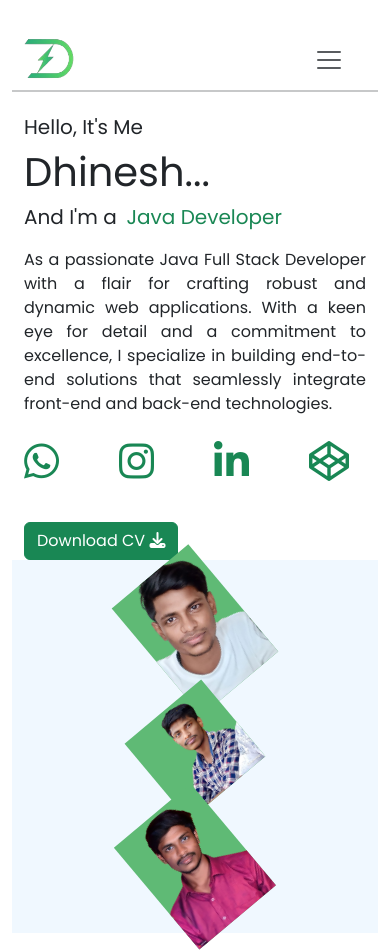
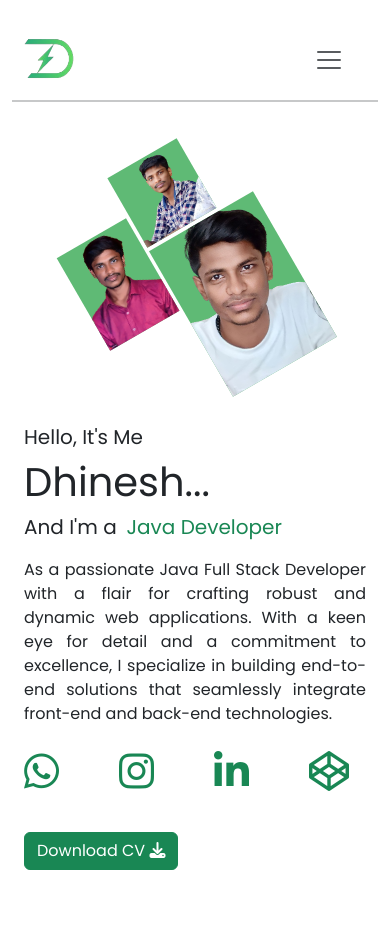
Before and after one commit to dhineshio/dhinesh_portfolio, a website: page index.html in a window 390 px wide. After the commit the page ends 870 px from the top, so only its background shows below. Drawn offline with nearby package versions, Linux system fonts and the light colour scheme.

Commit message:
Profile section add & Developed for mobile edition

```diff
--- a/Assets/scss/main.scss
+++ b/Assets/scss/main.scss
@@ -17,7 +17,7 @@
 }
 hr {
   border-width: 2px;
-  margin: 0;
+  margin: 10px 0px 0px 0px;
 }
 /*=============================================
 =             NAVBAR SECTION _ START           =
@@ -125,7 +125,6 @@ hr {
 /*=============================================
 =             HEADER SECTION _ START            =
 =============================================*/
-
 /*----------  HEADER-BOX 1  ----------*/
 .box-3 {
   display: flex;
@@ -135,6 +134,7 @@ hr {
 }
 @include media-breakpoint-up(xs) {
   .header-box-1 {
+    order: 1;
     padding-top: 20px;
     .box-1 {
       .header-text-1 {
@@ -174,6 +174,7 @@ hr {
   header {
     height: 85vh;
     .header-box-1 {
+      order: 0;
       height: 100%;
       padding-top: 50px;
       .box-1 {
@@ -212,18 +213,72 @@ hr {
 }
 /*----------  HEADER-BOX 2  ----------*/
 @include media-breakpoint-up(xs) {
+  .img-container {
+    height: 300px;
+    width: 300px;
+    overflow: hidden;
+    .img-box-1 {
+      top: 36%;
+      left: 46%;
+      img {
+        //white t shirt
+        width: 120px;
+      }
+    }
+    .img-box-2 {
+      left: 25.5%;
+      top: 17%;
+      img {
+        //shirt
+        width: 80px;
+      }
+    }
+    .img-box-3 {
+      left: 11%;
+      top: 43%;
+      img {
+        //red
+        width: 80px;
+      }
+    }
+  }
 }
 @include media-breakpoint-up(lg) {
+  .img-container {
+    .img-box-1 {
+      img {
+        //white t shirt
+        width: 150px;
+      }
+    }
+    .img-box-2 {
+      img {
+        //shirt
+        width: 100px;
+      }
+    }
+    .img-box-3 {
+      img {
+        //red
+        width: 100px;
+      }
+    }
+  }
 }
 .header-box-2 {
-  background-color: aliceblue;
+  // background-color: aliceblue;
   display: flex;
+  align-items: center;
   justify-content: center;
+
   .img-container {
+    position: relative;
+
     .img-box {
       background: $primary-color;
       width: fit-content;
-      transform: rotate(-40deg);
+      transform: rotate(-30deg);
+      position: absolute;
     }
   }
 }
--- a/index.html
+++ b/index.html
@@ -107,25 +107,13 @@
           <div class="col-md-6 col-sm-12 header-box-2">
             <div class="img-container">
               <div class="img-box img-box-1">
-                <img
-                  src="./Assets/imgs/profile1.png"
-                  class="img-fluid"
-                  width="100px"
-                />
+                <img src="./Assets/imgs/profile1.png" />
               </div>
               <div class="img-box img-box-2">
-                <img
-                  src="./Assets/imgs/profile3.png"
-                  class="img-fluid"
-                  width="100px"
-                />
+                <img src="./Assets/imgs/profile3.png" />
               </div>
               <div class="img-box img-box-3">
-                <img
-                  src="./Assets/imgs/profile2.png"
-                  class="img-fluid"
-                  width="100px"
-                />
+                <img src="./Assets/imgs/profile2.png" />
               </div>
             </div>
           </div>
```
Also changed, not shown: Assets/css/main.css, 1 other file.
